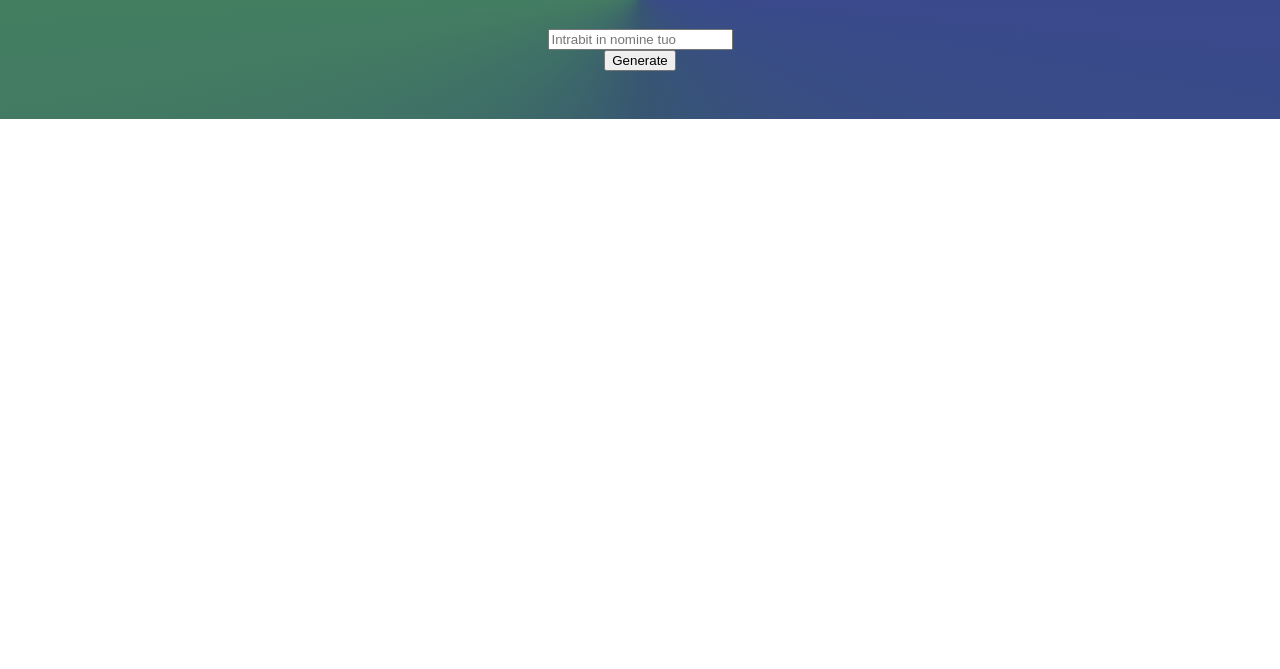
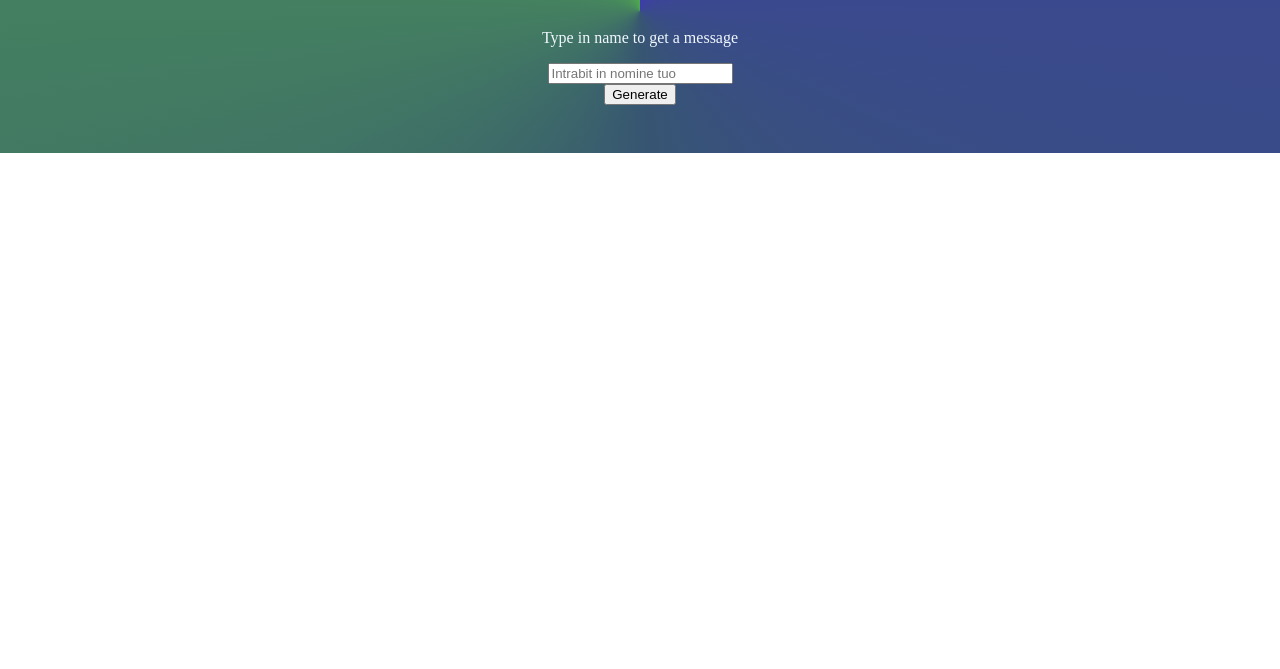
Before and after one commit to beko-ojo/Messages-Program, a plain HTML site: page index.html in a window 1280 px wide. Shown: the part 131-800 px from the top of the page. Drawn offline with Linux system fonts and the light colour scheme.

Commit message:
Add files via upload

```diff
--- a/index.html
+++ b/index.html
@@ -8,8 +8,10 @@
     <link rel="stylesheet" type="text/css" href="style.css">
 </head>
 <body>
+
     <div class="app">
         <h1>Salve amicus</h1>
+        <p>Type in name to get a message</p>
             <div class="centered-content">
                 <input type="text" id="name-input" placeholder="Intrabit in nomine tuo">
                 <button id="generate-button">Generate</button>
--- a/style.css
+++ b/style.css
@@ -17,6 +17,7 @@ h1{
  }
 p{
     color: aliceblue;
+    text-align: center;
 }
 .message-container {
     text-align: center;
```
